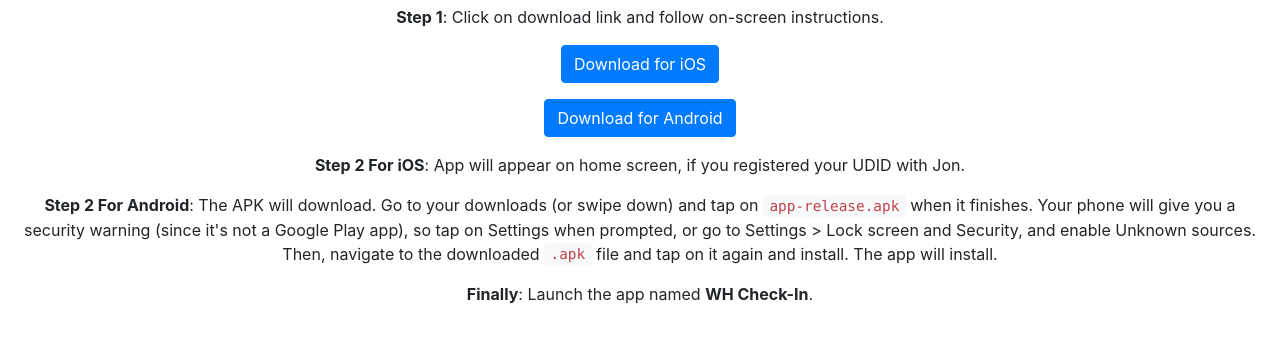
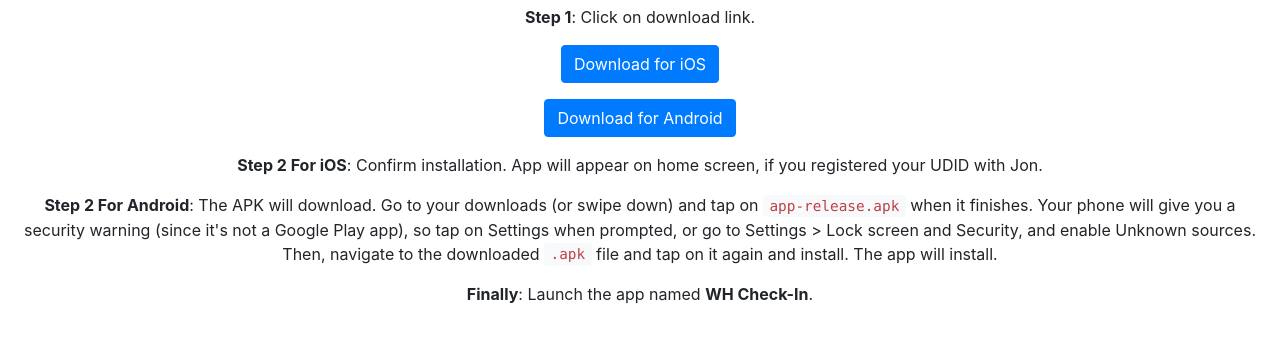
Before and after one commit to NathanJang/wildhacks-2017-qr-scanner, a plain HTML site: page index.html in a window 1280 px wide. Shown: the part 51-394 px from the top of the page. Drawn offline with nearby package versions, Linux system fonts and the light colour scheme.

Commit message:
Update index.html

```diff
--- a/index.html
+++ b/index.html
@@ -15,10 +15,10 @@
 		<div class="row align-items-center">
 			<div class="col">
 				<h1>WildHacks Check-In App (v1.0)</h1>
-				<p><b>Step 1</b>: Click on download link and follow on-screen instructions.</p>
+				<p><b>Step 1</b>: Click on download link.</p>
 				<p><a class="btn btn-primary" href="itms-services://?action=download-manifest&url=https://github.com/NathanJang/wildhacks-2017-qr-scanner/releases/download/1.0/manifest.plist">Download for iOS</a></p>
 				<p><a class="btn btn-primary" href="https://github.com/NathanJang/wildhacks-2017-qr-scanner/releases/download/1.0/app-release.apk">Download for Android</a></p>
-				<p><b>Step 2 For iOS</b>: App will appear on home screen, if you registered your UDID with Jon.</p>
+				<p><b>Step 2 For iOS</b>: Confirm installation. App will appear on home screen, if you registered your UDID with Jon.</p>
 				<p><b>Step 2 For Android</b>: The APK will download. Go to your downloads (or swipe down) and tap on <code>app-release.apk</code> when it finishes. Your phone will give you a security warning (since it's not a Google Play app), so tap on Settings when prompted, or go to Settings > Lock screen and Security, and enable Unknown sources. Then, navigate to the downloaded <code>.apk</code> file and tap on it again and install. The app will install.</p>
 				<p><b>Finally</b>: Launch the app named <b>WH Check-In</b>.</p>
 			</div>
```
